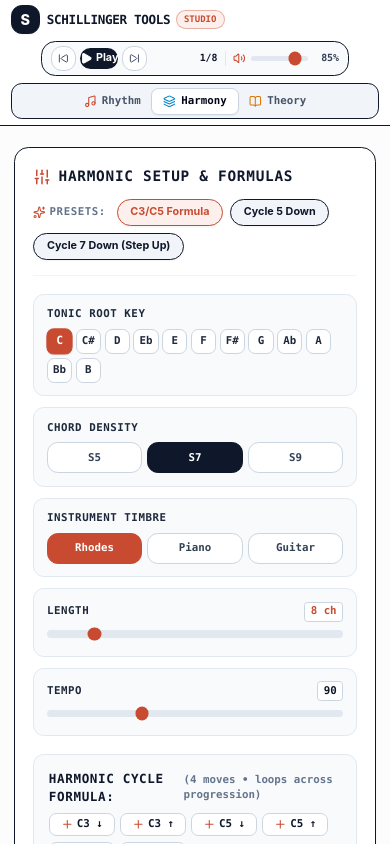
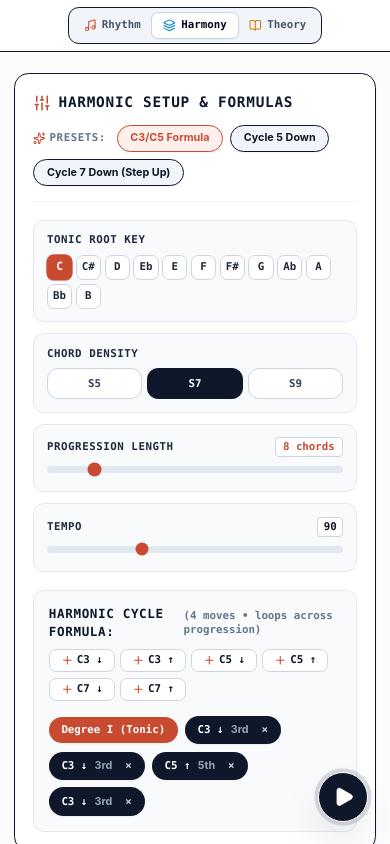
Before and after one commit to turbonerd64/schillinger-tools, a React (Vite) app: page / in a window 390 px wide. Both pictures are taken after a click on the button "Harmony". Shown: the top 844 px of the page. Built offline with nearby package versions, Linux system fonts and the light colour scheme.

Commit message:
fix(harmony): preserve master rail across mode rail toggles, default to piano, mobile layout polish and transparent popover backdrop

```diff
--- a/src/components/common/Header.tsx
+++ b/src/components/common/Header.tsx
@@ -59,43 +59,30 @@ export const Header: React.FC<HeaderProps> = ({
   harmonyTotalChords,
 }) => {
   return (
+    <>
       <header className="sticky top-0 z-50 bg-white/95 backdrop-blur-md border-b-2 border-slate-900 shadow-2xs">
-      <div className="max-w-7xl mx-auto px-3 sm:px-6 lg:px-8 py-1.5 sm:py-2.5 flex flex-col md:flex-row items-center justify-between gap-2 md:gap-3">
-        {/* Brand & Title */}
-        <div className="flex items-center gap-2 sm:gap-3 w-full md:w-auto justify-between md:justify-start">
-          <div className="flex items-center gap-2">
-            <div className="w-8 h-8 sm:w-10 sm:h-10 rounded-xl sm:rounded-2xl bg-slate-900 text-white flex items-center justify-center font-extrabold text-base sm:text-xl shadow-sm border-2 border-slate-900">
+        <div className="max-w-7xl mx-auto px-3 sm:px-6 lg:px-8 py-2 sm:py-2.5 flex items-center justify-center sm:justify-between gap-3">
+          {/* Brand & Title (Clean desktop title, hidden on mobile) */}
+          <div className="hidden sm:flex items-center gap-2.5">
+            <div className="w-9 h-9 rounded-2xl bg-slate-900 text-white flex items-center justify-center font-black text-lg border-2 border-slate-900 shadow-sm">
               S
             </div>
-            <div>
-              <div className="flex items-center gap-1.5 sm:gap-2">
-                <span className="text-sm sm:text-lg font-black text-slate-900 tracking-tight font-mono">
+            <span className="text-base sm:text-lg font-black text-slate-900 tracking-tight font-mono">
               SCHILLINGER TOOLS
             </span>
-                <span className="text-[10px] sm:text-xs font-bold font-mono px-2 py-0.5 rounded-full bg-[#fdf0ec] text-[#c84b31] border border-[#c84b31]/40">
-                  STUDIO
-                </span>
-              </div>
-              <p className="text-[11px] text-slate-500 font-sans hidden lg:block">
-                Interactive Mathematical Music Composition
-              </p>
-            </div>
           </div>
 
-          {/* Quick tab toggle for mobile right in top bar if needed, or tabs below */}
-        </div>
-
-        {/* Global Taskbar Transport & Master Volume Control (Standardized Fixed Width Pill) */}
-        <div className="flex items-center gap-2 bg-slate-50 px-2.5 py-1 sm:py-1.5 rounded-2xl border-2 border-slate-900 shadow-2xs">
+          {/* Desktop Global Taskbar Transport & Master Volume Control (Hidden on mobile) */}
+          <div className="hidden sm:flex items-center gap-2 bg-slate-50 px-2.5 py-1.5 rounded-2xl border-2 border-slate-900 shadow-2xs">
             {/* Standardized Transport Section with Fixed Width */}
-          <div className="w-[185px] sm:w-[220px] flex items-center justify-between">
+            <div className="w-[195px] sm:w-[220px] flex items-center justify-between">
               {/* Rhythm Studio Transport Controls */}
               {activeTab === 'rhythm' && (
                 <div className="flex items-center justify-between w-full">
                   <div className="flex items-center gap-1.5">
                     <button
                       onClick={isPlayingRhythm ? onPauseRhythm : onPlayRhythm}
-                    className={`w-18 sm:w-20 py-1 sm:py-1.5 rounded-xl font-bold text-xs sm:text-sm flex items-center justify-center gap-1 text-white transition-all active:scale-95 shadow-2xs ${
+                      className={`w-20 py-1.5 rounded-xl font-bold text-xs sm:text-sm flex items-center justify-center gap-1 text-white transition-all active:scale-95 shadow-2xs ${
                         isPlayingRhythm ? 'bg-[#c84b31] hover:bg-[#b03e26]' : 'bg-slate-900 hover:bg-slate-800'
                       }`}
                       title={isPlayingRhythm ? 'Pause' : 'Play'}
@@ -106,14 +93,14 @@ export const Header: React.FC<HeaderProps> = ({
 
                     <button
                       onClick={onStopRhythm}
-                    className="w-7 h-7 sm:w-8 sm:h-8 rounded-xl bg-white border-2 border-slate-300 hover:border-slate-800 flex items-center justify-center text-slate-700 active:scale-95 transition-all shadow-2xs"
+                      className="w-8 h-8 rounded-xl bg-white border-2 border-slate-300 hover:border-slate-800 flex items-center justify-center text-slate-700 active:scale-95 transition-all shadow-2xs"
                       title="Reset to Tick 0"
                     >
-                    <RotateCcw className="w-3 h-3 sm:w-3.5 sm:h-3.5" />
+                      <RotateCcw className="w-3.5 h-3.5" />
                     </button>
                   </div>
 
-                <span className="text-[11px] sm:text-xs font-mono font-extrabold text-slate-900 pl-1 text-right">
+                  <span className="text-xs font-mono font-extrabold text-slate-900 pl-1 text-right">
                     {rhythmActiveTick}/{rhythmTotalLength}t
                   </span>
                 </div>
@@ -125,15 +112,15 @@ export const Header: React.FC<HeaderProps> = ({
                   <div className="flex items-center gap-1">
                     <button
                       onClick={onStepBackHarmony}
-                    className="w-7 h-7 sm:w-8 sm:h-8 rounded-xl bg-white border-2 border-slate-300 hover:border-slate-800 flex items-center justify-center text-slate-700 active:scale-95 transition-all shadow-2xs"
+                      className="w-8 h-8 rounded-xl bg-white border-2 border-slate-300 hover:border-slate-800 flex items-center justify-center text-slate-700 active:scale-95 transition-all shadow-2xs"
                       title="Previous Chord"
                     >
-                    <SkipBack className="w-3 h-3 sm:w-3.5 sm:h-3.5" />
+                      <SkipBack className="w-3.5 h-3.5" />
                     </button>
 
                     <button
                       onClick={isPlayingHarmony ? onPauseHarmony : onPlayHarmony}
-                    className={`w-18 sm:w-20 py-1 sm:py-1.5 rounded-xl font-bold text-xs sm:text-sm flex items-center justify-center gap-1 text-white transition-all active:scale-95 shadow-2xs ${
+                      className={`w-20 py-1.5 rounded-xl font-bold text-xs sm:text-sm flex items-center justify-center gap-1 text-white transition-all active:scale-95 shadow-2xs ${
                         isPlayingHarmony ? 'bg-[#c84b31] hover:bg-[#b03e26]' : 'bg-slate-900 hover:bg-slate-800'
                       }`}
                       title={isPlayingHarmony ? 'Pause Progression' : 'Play Progression'}
@@ -144,14 +131,14 @@ export const Header: React.FC<HeaderProps> = ({
 
                     <button
                       onClick={onStepForwardHarmony}
-                    className="w-7 h-7 sm:w-8 sm:h-8 rounded-xl bg-white border-2 border-slate-300 hover:border-slate-800 flex items-center justify-center text-slate-700 active:scale-95 transition-all shadow-2xs"
+                      className="w-8 h-8 rounded-xl bg-white border-2 border-slate-300 hover:border-slate-800 flex items-center justify-center text-slate-700 active:scale-95 transition-all shadow-2xs"
                       title="Next Chord"
                     >
-                    <SkipForward className="w-3 h-3 sm:w-3.5 sm:h-3.5" />
+                      <SkipForward className="w-3.5 h-3.5" />
                     </button>
                   </div>
 
-                <span className="text-[11px] sm:text-xs font-mono font-extrabold text-slate-900 pl-1 text-right">
+                  <span className="text-xs font-mono font-extrabold text-slate-900 pl-1 text-right">
                     {harmonyCurrentIndex + 1}/{harmonyTotalChords}
                   </span>
                 </div>
@@ -166,9 +153,9 @@ export const Header: React.FC<HeaderProps> = ({
               )}
             </div>
 
-          {/* Master Volume Slider (Consistent across tabs) */}
-          <div className="flex items-center gap-1.5 sm:gap-2 border-l-2 border-slate-200 pl-2 sm:pl-3">
-            <Volume2 className="w-3.5 h-3.5 sm:w-4 sm:h-4 text-[#c84b31]" />
+            {/* Master Volume Slider (Consistent across desktop tabs) */}
+            <div className="flex items-center gap-2 border-l-2 border-slate-200 pl-3">
+              <Volume2 className="w-4 h-4 text-[#c84b31]" />
               <input
                 type="range"
                 min={0}
@@ -176,17 +163,17 @@ export const Header: React.FC<HeaderProps> = ({
                 step={0.05}
                 value={masterVolume}
                 onChange={(e) => setMasterVolume(parseFloat(e.target.value))}
-              className="w-16 sm:w-20 h-1.5 sm:h-2 bg-slate-200 rounded-lg appearance-none cursor-pointer accent-[#c84b31]"
+                className="w-20 h-2 bg-slate-200 rounded-lg appearance-none cursor-pointer accent-[#c84b31]"
                 title="Master Volume"
               />
-            <span className="text-[11px] sm:text-xs font-mono font-bold text-slate-700 w-7 sm:w-8 text-right">
+              <span className="text-xs font-mono font-bold text-slate-700 w-8 text-right">
                 {Math.round(masterVolume * 100)}%
               </span>
             </div>
           </div>
 
-        {/* Studio Module Navigation Tabs */}
-        <nav className="flex items-center bg-slate-100 p-1 rounded-xl sm:rounded-2xl border-2 border-slate-900 w-full md:w-auto justify-center">
+          {/* Studio Module Navigation Tabs (On mobile, this is the only element in the header!) */}
+          <nav className="flex items-center bg-slate-100 p-1 sm:p-1.5 rounded-xl sm:rounded-2xl border-2 border-slate-900 justify-center">
             <button
               onClick={() => setActiveTab('rhythm')}
               className={`flex items-center gap-1.5 px-3 py-1.5 sm:px-4 sm:py-2 rounded-lg sm:rounded-xl text-xs sm:text-sm font-extrabold font-mono transition-all ${
@@ -225,5 +212,33 @@ export const Header: React.FC<HeaderProps> = ({
           </nav>
         </div>
       </header>
+
+      {/* Mobile Floating Sticky Circular Play/Pause Button */}
+      {activeTab !== 'theory' && (
+        <button
+          onClick={() => {
+            if (activeTab === 'rhythm') {
+              if (isPlayingRhythm) onPauseRhythm();
+              else onPlayRhythm();
+            } else if (activeTab === 'harmony') {
+              if (isPlayingHarmony) onPauseHarmony();
+              else onPlayHarmony();
+            }
+          }}
+          className={`sm:hidden fixed bottom-6 right-6 z-50 w-14 h-14 rounded-full text-white shadow-2xl border-2 border-white flex items-center justify-center active:scale-90 transition-all ring-4 ring-slate-900/15 ${
+            (activeTab === 'rhythm' ? isPlayingRhythm : isPlayingHarmony)
+              ? 'bg-[#c84b31]'
+              : 'bg-slate-900'
+          }`}
+          title={(activeTab === 'rhythm' ? isPlayingRhythm : isPlayingHarmony) ? 'Pause' : 'Play'}
+        >
+          {(activeTab === 'rhythm' ? isPlayingRhythm : isPlayingHarmony) ? (
+            <Pause className="w-6 h-6" />
+          ) : (
+            <Play className="w-6 h-6 fill-current ml-0.5" />
+          )}
+        </button>
+      )}
+    </>
   );
 };
--- a/src/components/harmony/FormulaBar.tsx
+++ b/src/components/harmony/FormulaBar.tsx
@@ -23,8 +23,6 @@ interface FormulaBarProps {
   setTotalChordsCount: (count: number) => void;
   bpm: number;
   setBpm: (bpm: number) => void;
-  instrument: 'epiano' | 'piano' | 'guitar';
-  setInstrument: (inst: 'epiano' | 'piano' | 'guitar') => void;
 }
 
 export const FormulaBar: React.FC<FormulaBarProps> = ({
@@ -38,8 +36,6 @@ export const FormulaBar: React.FC<FormulaBarProps> = ({
   setTotalChordsCount,
   bpm,
   setBpm,
-  instrument,
-  setInstrument,
 }) => {
   const addMove = (move: CycleMove) => {
     if (formula.length < 8) {
@@ -117,7 +113,7 @@ export const FormulaBar: React.FC<FormulaBarProps> = ({
       {/* Main Parameters Grid with larger text */}
       <div className="grid grid-cols-1 md:grid-cols-12 gap-3 sm:gap-4">
         {/* Tonic Key */}
-        <div className="md:col-span-3 p-3.5 rounded-xl bg-slate-50 border-2 border-slate-200 space-y-2">
+        <div className="md:col-span-4 p-3.5 rounded-xl bg-slate-50 border-2 border-slate-200 space-y-2">
           <label className="text-xs sm:text-sm font-extrabold text-slate-800 uppercase tracking-wider block font-mono">
             Tonic Root Key
           </label>
@@ -139,7 +135,7 @@ export const FormulaBar: React.FC<FormulaBarProps> = ({
         </div>
 
         {/* Chord Structure */}
-        <div className="md:col-span-2 p-3.5 rounded-xl bg-slate-50 border-2 border-slate-200 space-y-2">
+        <div className="md:col-span-3 p-3.5 rounded-xl bg-slate-50 border-2 border-slate-200 space-y-2">
           <label className="text-xs sm:text-sm font-extrabold text-slate-800 uppercase tracking-wider block font-mono">
             Chord Density
           </label>
@@ -152,7 +148,7 @@ export const FormulaBar: React.FC<FormulaBarProps> = ({
               <button
                 key={item.id}
                 onClick={() => setStructure(item.id as ChordStructureType)}
-                className={`flex-1 py-2 px-0.5 rounded-xl text-xs sm:text-sm font-extrabold font-mono border-2 transition-all ${
+                className={`flex-1 py-2 px-1 rounded-xl text-xs sm:text-sm font-extrabold font-mono border-2 transition-all ${
                   structure === item.id
                     ? 'bg-slate-900 border-slate-900 text-white shadow-2xs'
                     : 'bg-white border-slate-300 text-slate-700 hover:border-slate-800'
@@ -165,40 +161,14 @@ export const FormulaBar: React.FC<FormulaBarProps> = ({
           </div>
         </div>
 
-        {/* Instrument Selector */}
+        {/* Progression Length */}
         <div className="md:col-span-3 p-3.5 rounded-xl bg-slate-50 border-2 border-slate-200 space-y-2">
-          <label className="text-xs sm:text-sm font-extrabold text-slate-800 uppercase tracking-wider block font-mono">
-            Instrument Timbre
-          </label>
-          <div className="flex gap-1.5">
-            {[
-              { id: 'epiano', label: 'Rhodes' },
-              { id: 'piano', label: 'Piano' },
-              { id: 'guitar', label: 'Guitar' },
-            ].map((inst) => (
-              <button
-                key={inst.id}
-                onClick={() => setInstrument(inst.id as 'epiano' | 'piano' | 'guitar')}
-                className={`flex-1 py-2 px-1 rounded-xl text-xs sm:text-sm font-extrabold font-mono border-2 transition-all ${
-                  instrument === inst.id
-                    ? 'bg-[#c84b31] border-[#c84b31] text-white shadow-2xs'
-                    : 'bg-white border-slate-300 text-slate-700 hover:border-slate-800'
-                }`}
-              >
-                {inst.label}
-              </button>
-            ))}
-          </div>
-        </div>
-
-        {/* Progression Length */}
-        <div className="md:col-span-2 p-3.5 rounded-xl bg-slate-50 border-2 border-slate-200 space-y-2">
           <div className="flex items-center justify-between">
             <label className="text-xs sm:text-sm font-extrabold text-slate-800 uppercase tracking-wider font-mono">
-              Length
+              Progression Length
             </label>
-            <span className="text-xs sm:text-sm font-mono font-extrabold text-[#c84b31] bg-white px-1.5 py-0.5 rounded border border-slate-300">
-              {totalChordsCount} ch
+            <span className="text-xs sm:text-sm font-mono font-extrabold text-[#c84b31] bg-white px-2 py-0.5 rounded border border-slate-300">
+              {totalChordsCount} chords
             </span>
           </div>
           <input
--- a/src/components/harmony/HarmonyStudioView.tsx
+++ b/src/components/harmony/HarmonyStudioView.tsx
@@ -36,7 +36,6 @@ export const HarmonyStudioView: React.FC<HarmonyStudioViewProps> = ({
   const [structure, setStructure] = useState<ChordStructureType>('S7');
   const [totalChordsCount, setTotalChordsCount] = useState<number>(8);
   const [bpm, setBpm] = useState<number>(90);
-  const [instrument, setInstrument] = useState<'epiano' | 'piano' | 'guitar'>('epiano');
 
   // Active cyclic formula moves
   const [formula, setFormula] = useState<CycleMove[]>([
@@ -46,7 +45,7 @@ export const HarmonyStudioView: React.FC<HarmonyStudioViewProps> = ({
     CYCLE_MOVES.find((m) => m.id === 'c3_down')!,
   ]);
 
-  // Active parallel rails
+  // Active parallel rails (display rails for comparative view)
   const [activeRails, setActiveRails] = useState<ScaleDefinition[]>([
     PARENT_SCALES.find((s) => s.id === 'ionian')!,
     PARENT_SCALES.find((s) => s.id === 'phrygian')!,
@@ -65,15 +64,35 @@ export const HarmonyStudioView: React.FC<HarmonyStudioViewProps> = ({
   // Master progression
   const [masterChords, setMasterChords] = useState<ChordItem[]>([]);
 
-  // Update master chords when parameters change
+  // Update master chords when core formula or length changes (WITHOUT resetting on activeRails change!)
   useEffect(() => {
-    const baseRailId = activeRails[0]?.id || 'ionian';
-    const baseChords = railChordsMap[baseRailId] || [];
-    setMasterChords(baseChords);
+    const baseChords = railChordsMap['ionian'] || Object.values(railChordsMap)[0] || [];
+
+    setMasterChords((prev) => {
+      // If empty or length changed, initialize from base chords
+      if (prev.length === 0 || prev.length !== baseChords.length) {
+        return baseChords;
+      }
+
+      // Preserve modal interchange assignments across each step!
+      const updated = prev.map((oldChord, idx) => {
+        const sourceScaleId = oldChord.sourceScaleId || 'ionian';
+        const sourceRail = railChordsMap[sourceScaleId] || baseChords;
+        const freshChord = sourceRail[idx] || baseChords[idx];
+        return {
+          ...freshChord,
+          stepIndex: idx,
+          isCustomBorrowed: oldChord.isCustomBorrowed,
+        };
+      });
+
+      return applyGreedyVoiceLeading(updated);
+    });
+
     if (onChordCountUpdate) {
       onChordCountUpdate(baseChords.length);
     }
-  }, [railChordsMap, activeRails]);
+  }, [railChordsMap]);
 
   const playTimerRef = useRef<number | null>(null);
   const currentChord = masterChords[selectedChordIndex] || masterChords[0];
@@ -81,7 +100,7 @@ export const HarmonyStudioView: React.FC<HarmonyStudioViewProps> = ({
   const handleSelectChord = (chord: ChordItem, stepIdx: number) => {
     setSelectedChordIndex(stepIdx);
     if (chord.voicedMidiNotes && chord.voicedMidiNotes.length > 0) {
-      audioService.playVoicedChord(chord.voicedMidiNotes, 0.8, instrument);
+      audioService.playVoicedChord(chord.voicedMidiNotes, 0.8, 'piano');
     }
   };
 
@@ -95,7 +114,7 @@ export const HarmonyStudioView: React.FC<HarmonyStudioViewProps> = ({
     const reVoiced = applyGreedyVoiceLeading(updated);
     setMasterChords(reVoiced);
     setSelectedChordIndex(stepIdx);
-    audioService.playVoicedChord(reVoiced[stepIdx].voicedMidiNotes, 0.8, instrument);
+    audioService.playVoicedChord(reVoiced[stepIdx].voicedMidiNotes, 0.8, 'piano');
   };
 
   const handleApplyChunkMode = (scale: ScaleDefinition, startIndex: number, endIndex: number) => {
@@ -108,14 +127,14 @@ export const HarmonyStudioView: React.FC<HarmonyStudioViewProps> = ({
         updated[i] = {
           ...sourceRail[i],
           stepIndex: i,
-          isCustomBorrowed: scale.id !== activeRails[0]?.id,
+          isCustomBorrowed: scale.id !== 'ionian',
         };
       }
     }
     const reVoiced = applyGreedyVoiceLeading(updated);
     setMasterChords(reVoiced);
     if (reVoiced[startIndex]?.voicedMidiNotes) {
-      audioService.playVoicedChord(reVoiced[startIndex].voicedMidiNotes, 0.8, instrument);
+      audioService.playVoicedChord(reVoiced[startIndex].voicedMidiNotes, 0.8, 'piano');
     }
   };
 
@@ -128,14 +147,14 @@ export const HarmonyStudioView: React.FC<HarmonyStudioViewProps> = ({
           const next = (prev + 1) % masterChords.length;
           const nextChord = masterChords[next];
           if (nextChord && nextChord.voicedMidiNotes) {
-            audioService.playVoicedChord(nextChord.voicedMidiNotes, (intervalMs / 1000) * 0.9, instrument);
+            audioService.playVoicedChord(nextChord.voicedMidiNotes, (intervalMs / 1000) * 0.9, 'piano');
           }
           return next;
         });
       }, intervalMs);
 
       if (currentChord && currentChord.voicedMidiNotes) {
-        audioService.playVoicedChord(currentChord.voicedMidiNotes, (intervalMs / 1000) * 0.9, instrument);
+        audioService.playVoicedChord(currentChord.voicedMidiNotes, (intervalMs / 1000) * 0.9, 'piano');
       }
     } else {
       if (playTimerRef.current !== null) {
@@ -149,7 +168,7 @@ export const HarmonyStudioView: React.FC<HarmonyStudioViewProps> = ({
         window.clearInterval(playTimerRef.current);
       }
     };
-  }, [isPlaying, bpm, masterChords, instrument]);
+  }, [isPlaying, bpm, masterChords]);
 
   return (
     <div className="space-y-6 max-w-7xl mx-auto">
@@ -168,8 +187,6 @@ export const HarmonyStudioView: React.FC<HarmonyStudioViewProps> = ({
         }}
         bpm={bpm}
         setBpm={setBpm}
-        instrument={instrument}
-        setInstrument={setInstrument}
       />
 
       {/* 2. MASTER PROGRESSION LANE FIRST (Above Parallel Rails) */}
@@ -198,7 +215,7 @@ export const HarmonyStudioView: React.FC<HarmonyStudioViewProps> = ({
       <div className="grid grid-cols-1 lg:grid-cols-2 gap-6">
         <InteractivePiano
           activeMidiNotes={currentChord?.voicedMidiNotes || []}
-          onPlayNote={(midi) => audioService.playVoicedChord([midi], 0.6, instrument)}
+          onPlayNote={(midi) => audioService.playVoicedChord([midi], 0.6, 'piano')}
         />
 
         <InteractiveFretboard
```
Also changed, not shown: src/components/harmony/MasterProgressionLane.tsx (+10 -10 lines), src/components/harmony/ParallelModeRails.tsx (+7 -7 lines), src/components/theory/TheoryPrimer.tsx (+4 -4 lines). Lines whose indentation alone changed are shown as unchanged.
